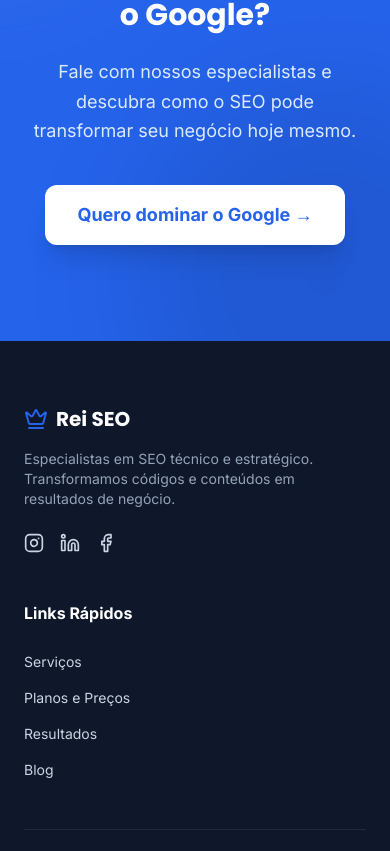
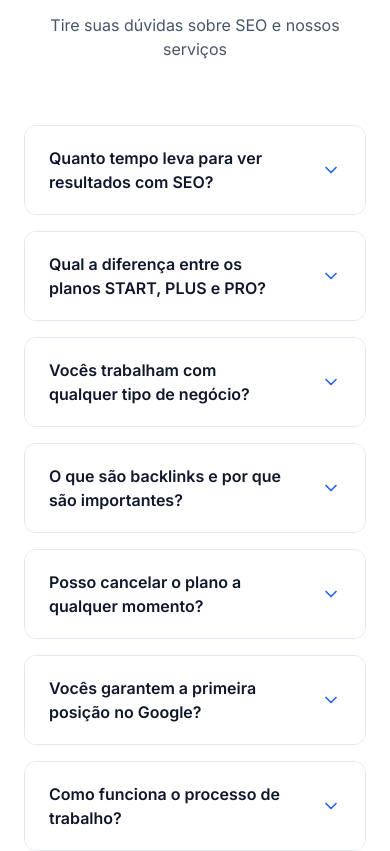
Before and after one commit to tiagomv/rei-seo, a React (Vite) app: page / in a window 390 px wide. Shown: the part 7674-8525 px from the top of the page. Built offline with nearby package versions, Linux system fonts and the light colour scheme.

Commit message:
Corrigido faq

```diff
--- a/App.tsx
+++ b/App.tsx
@@ -5,6 +5,7 @@ import Stats from './components/Stats';
 import Services from './components/Services';
 import Results from './components/Results';
 import Pricing from './components/Pricing';
+import FAQ from './components/FAQ';
 import CallToAction from './components/CallToAction';
 import Footer from './components/Footer';
 import FloatingWhatsApp from './components/FloatingWhatsApp';
@@ -19,6 +20,7 @@ const App: React.FC = () => {
         <Services />
         <Results />
         <Pricing />
+        <FAQ />
         <CallToAction />
       </main>
       <Footer />
--- /dev/null
+++ b/components/FAQ.tsx
@@ -0,0 +1,100 @@
+import React, { useState } from 'react';
+import { ChevronDown } from 'lucide-react';
+import FadeIn from './ui/FadeIn';
+
+interface FAQItem {
+    question: string;
+    answer: string;
+}
+
+const faqs: FAQItem[] = [
+    {
+        question: "Quanto tempo leva para ver resultados com SEO?",
+        answer: "Os primeiros resultados começam a aparecer entre 3 a 6 meses, dependendo da concorrência e do estado atual do site. SEO é um investimento de médio a longo prazo, mas os resultados são duradouros e escaláveis."
+    },
+    {
+        question: "Qual a diferença entre os planos START, PLUS e PRO?",
+        answer: "O plano START é ideal para quem precisa de uma otimização técnica inicial (pagamento único). O PLUS é para quem quer crescimento contínuo com conteúdo e backlinks mensais. O PRO oferece volume maior de conteúdo, backlinks premium e consultoria dedicada para dominar seu nicho."
+    },
+    {
+        question: "Vocês trabalham com qualquer tipo de negócio?",
+        answer: "Sim! Atendemos desde e-commerces, blogs, sites institucionais até profissionais liberais e prestadores de serviço. Cada estratégia é personalizada de acordo com o nicho e objetivos do cliente."
+    },
+    {
+        question: "O que são backlinks e por que são importantes?",
+        answer: "Backlinks são links de outros sites apontando para o seu. Eles funcionam como 'votos de confiança' para o Google, aumentando a autoridade do seu domínio. Quanto mais backlinks de qualidade você tiver, melhor será seu ranqueamento."
+    },
+    {
+        question: "Posso cancelar o plano a qualquer momento?",
+        answer: "Sim, nossos planos mensais (PLUS e PRO) não têm fidelidade. Você pode cancelar quando quiser. Recomendamos no mínimo 6 meses para resultados consistentes, mas a decisão é sempre sua."
+    },
+    {
+        question: "Vocês garantem a primeira posição no Google?",
+        answer: "Nenhuma agência séria pode garantir posições específicas, pois o Google muda seus algoritmos constantemente. O que garantimos é trabalho técnico de qualidade, transparência nos relatórios e estratégias comprovadas que aumentam suas chances de ranquear bem."
+    },
+    {
+        question: "Como funciona o processo de trabalho?",
+        answer: "Após a contratação, fazemos uma auditoria completa, definimos as palavras-chave estratégicas, implementamos as otimizações técnicas e criamos um cronograma de conteúdo e link building. Você recebe relatórios mensais com todas as métricas e evoluções."
+    },
+    {
+        question: "Preciso ter conhecimento técnico para contratar?",
+        answer: "Não! Cuidamos de tudo para você. Explicamos cada etapa de forma clara e você acompanha os resultados através de relatórios simples e objetivos. Nosso trabalho é fazer seu site crescer enquanto você foca no seu negócio."
+    }
+];
+
+const FAQ: React.FC = () => {
+    const [openIndex, setOpenIndex] = useState<number | null>(null);
+
+    const toggleFAQ = (index: number) => {
+        setOpenIndex(openIndex === index ? null : index);
+    };
+
+    return (
+        <section id="faq" className="py-24 bg-white">
+            <div className="container mx-auto px-6">
+                <div className="text-center mb-16">
+                    <FadeIn>
+                        <h2 className="text-3xl md:text-4xl font-heading font-bold text-secondary mb-4">
+                            Perguntas Frequentes
+                        </h2>
+                        <p className="text-slate-600 max-w-2xl mx-auto">
+                            Tire suas dúvidas sobre SEO e nossos serviços
+                        </p>
+                    </FadeIn>
+                </div>
+
+                <div className="max-w-3xl mx-auto space-y-4">
+                    {faqs.map((faq, index) => (
+                        <FadeIn key={index} delay={index * 50}>
+                            <div className="border border-slate-200 rounded-xl overflow-hidden hover:border-primary/30 transition-colors">
+                                <button
+                                    onClick={() => toggleFAQ(index)}
+                                    className="w-full px-6 py-5 flex items-center justify-between text-left bg-white hover:bg-slate-50 transition-colors"
+                                >
+                                    <span className="font-semibold text-secondary pr-8">
+                                        {faq.question}
+                                    </span>
+                                    <ChevronDown
+                                        className={`flex-shrink-0 text-primary transition-transform duration-300 ${openIndex === index ? 'rotate-180' : ''
+                                            }`}
+                                        size={20}
+                                    />
+                                </button>
+                                <div
+                                    className={`overflow-hidden transition-all duration-300 ${openIndex === index ? 'max-h-96' : 'max-h-0'
+                                        }`}
+                                >
+                                    <div className="px-6 pb-5 pt-2 text-slate-600 leading-relaxed bg-slate-50">
+                                        {faq.answer}
+                                    </div>
+                                </div>
+                            </div>
+                        </FadeIn>
+                    ))}
+                </div>
+            </div>
+        </section>
+    );
+};
+
+export default FAQ;
--- a/components/Footer.tsx
+++ b/components/Footer.tsx
@@ -1,5 +1,5 @@
 import React from 'react';
-import { Crown, Instagram, Linkedin, Facebook } from 'lucide-react';
+import { Crown } from 'lucide-react';
 
 const Footer: React.FC = () => {
   return (
@@ -7,32 +7,28 @@ const Footer: React.FC = () => {
       <div className="container mx-auto px-6">
         <div className="grid grid-cols-1 md:grid-cols-2 gap-12 mb-12">
 
-          {/* Brand Column */}
-          <div className="flex flex-col items-start">
-            <div className="flex items-center gap-2 mb-4">
-              <Crown className="w-6 h-6 text-primary" />
-              <span className="text-xl font-heading font-bold text-white">Rei SEO</span>
-            </div>
-            <p className="text-sm text-slate-400 mb-6 max-w-xs">
-              Especialistas em SEO técnico e estratégico. Transformamos códigos e conteúdos em resultados de negócio.
-            </p>
-            <div className="flex gap-4">
-              <a href="#" className="hover:text-primary transition-colors"><Instagram size={20} /></a>
-              <a href="#" className="hover:text-primary transition-colors"><Linkedin size={20} /></a>
-              <a href="#" className="hover:text-primary transition-colors"><Facebook size={20} /></a>
-            </div>
-          </div>
-
-          {/* Links Column */}
+          {/* Links Rápidos - Agora à esquerda */}
           <div>
             <h3 className="text-white font-bold mb-6">Links Rápidos</h3>
             <ul className="space-y-3">
               <li><a href="#servicos" className="hover:text-primary transition-colors text-sm">Serviços</a></li>
               <li><a href="#planos" className="hover:text-primary transition-colors text-sm">Planos e Preços</a></li>
               <li><a href="#resultados" className="hover:text-primary transition-colors text-sm">Resultados</a></li>
-              <li><a href="#" className="hover:text-primary transition-colors text-sm">Blog</a></li>
+              <li><a href="#faq" className="hover:text-primary transition-colors text-sm">FAQ</a></li>
             </ul>
           </div>
+
+          {/* Brand - Agora à direita */}
+          <div className="flex flex-col items-start">
+            <div className="flex items-center gap-2 mb-4">
+              <Crown className="w-6 h-6 text-primary" />
+              <span className="text-xl font-heading font-bold text-white">Rei SEO</span>
+            </div>
+            <p className="text-sm text-slate-400 max-w-xs">
+              Especialistas em SEO técnico e estratégico. Transformamos códigos e conteúdos em resultados de negócio.
+            </p>
+          </div>
+
         </div>
 
         <div className="border-t border-slate-800 pt-8 text-center text-xs text-slate-500 flex flex-col md:flex-row justify-between items-center gap-4">
```
